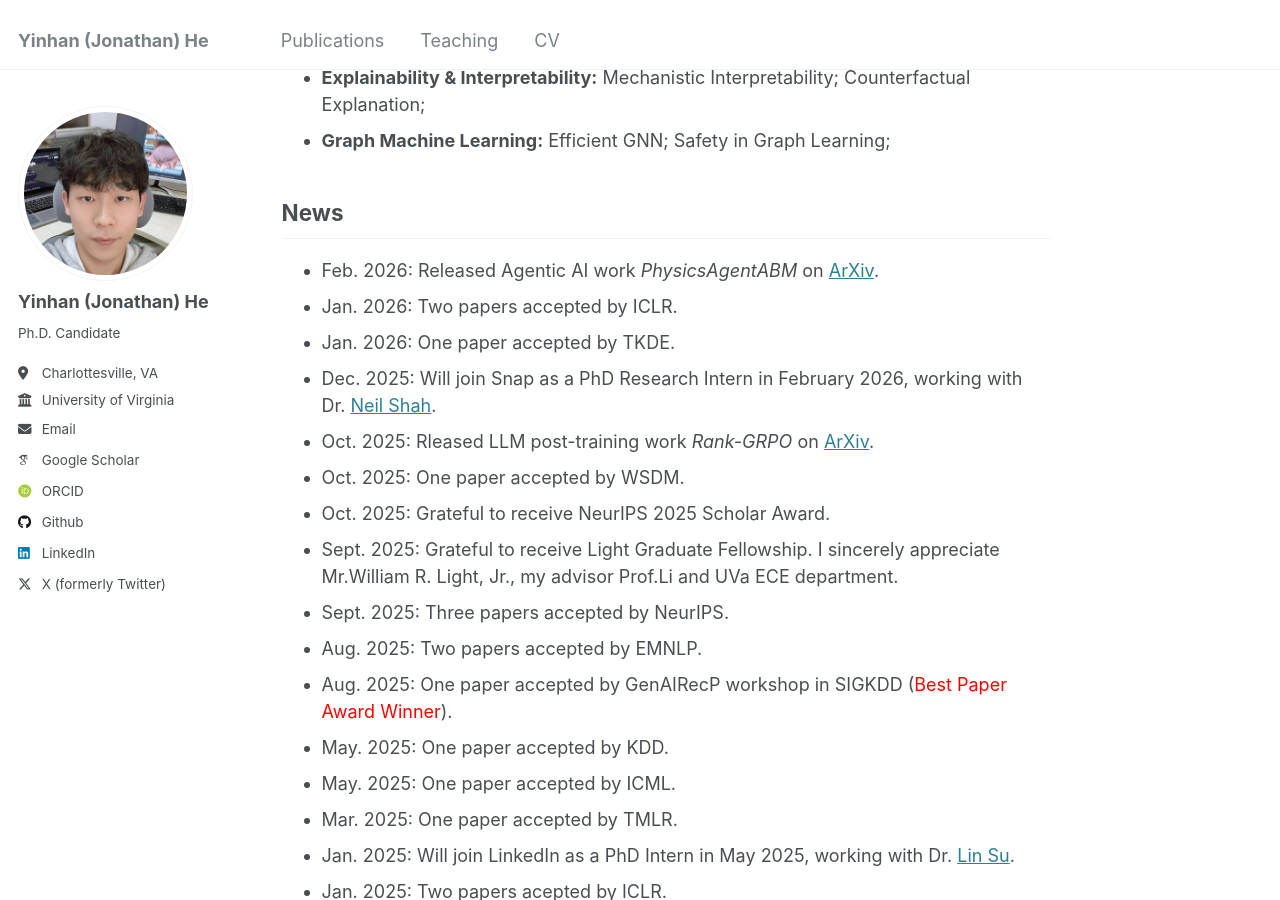
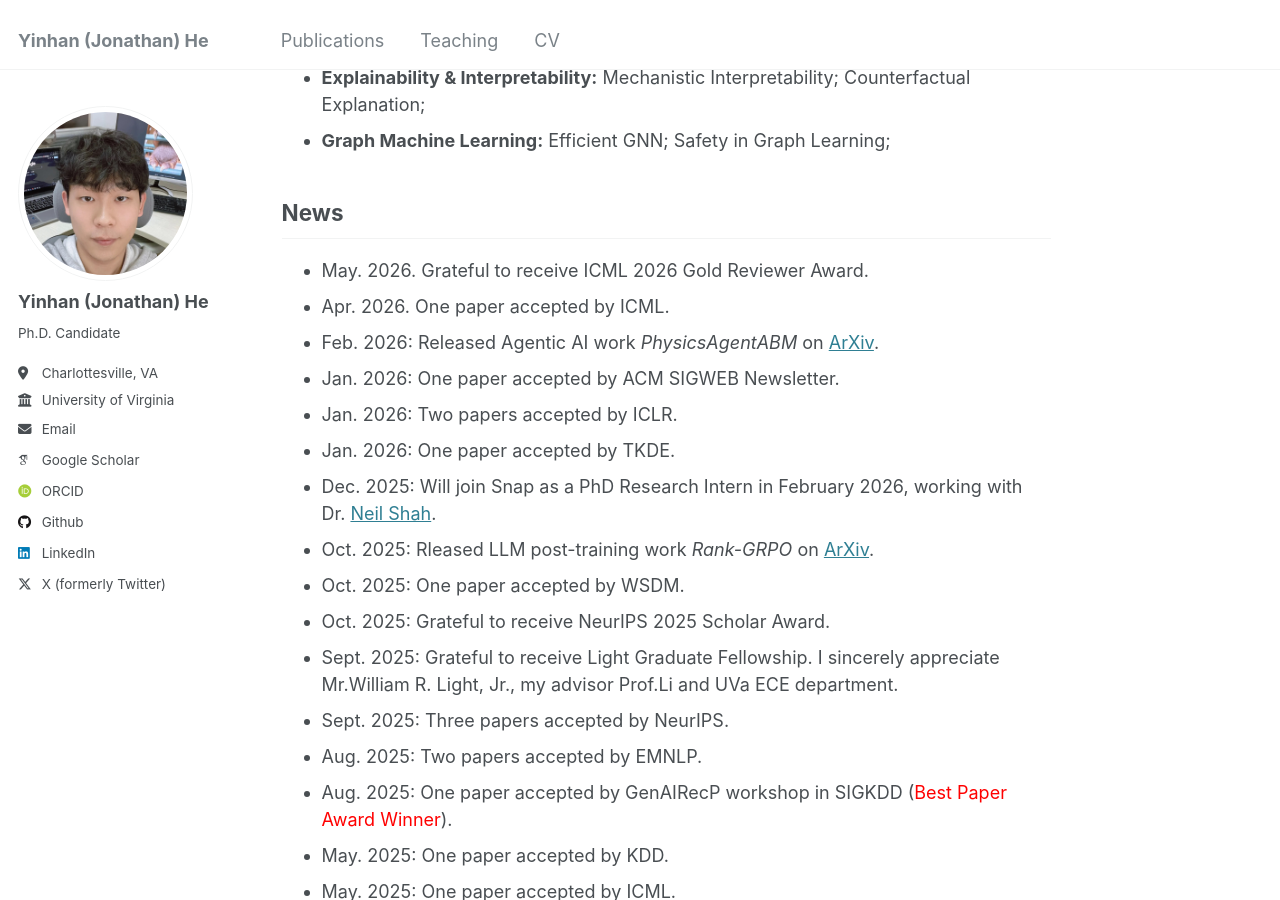
Before and after one commit to YinhanHe123/YinhanHe123.github.io, a Jekyll site: the page built from _pages/about.md, in a window 1280 px wide and 900 px high, scrolled down 406 px. Built offline with Jekyll 4.4.1, drawn with Linux system fonts in a browser that asks for light colours; some web fonts are replaced; a script that is not in the unit is left out.

Commit message:
Update about.md

```diff
--- a/_pages/about.md
+++ b/_pages/about.md
@@ -27,7 +27,10 @@ I am a Ph.D. candidate in the [Department of Electrical and Computer Engineering
 
 News
 ------
+* May. 2026. Grateful to receive ICML 2026 Gold Reviewer Award.
+* Apr. 2026. One paper accepted by ICML.
 * Feb. 2026: Released Agentic AI work *PhysicsAgentABM* on [ArXiv](https://arxiv.org/pdf/2602.06030).
+* Jan. 2026: One paper accepted by ACM SIGWEB Newsletter.
 * Jan. 2026: Two papers accepted by ICLR.
 * Jan. 2026: One paper accepted by TKDE.
 * Dec. 2025: Will join Snap as a PhD Research Intern in February 2026, working with Dr. [Neil Shah](https://www.linkedin.com/in/nshah171/).
```
